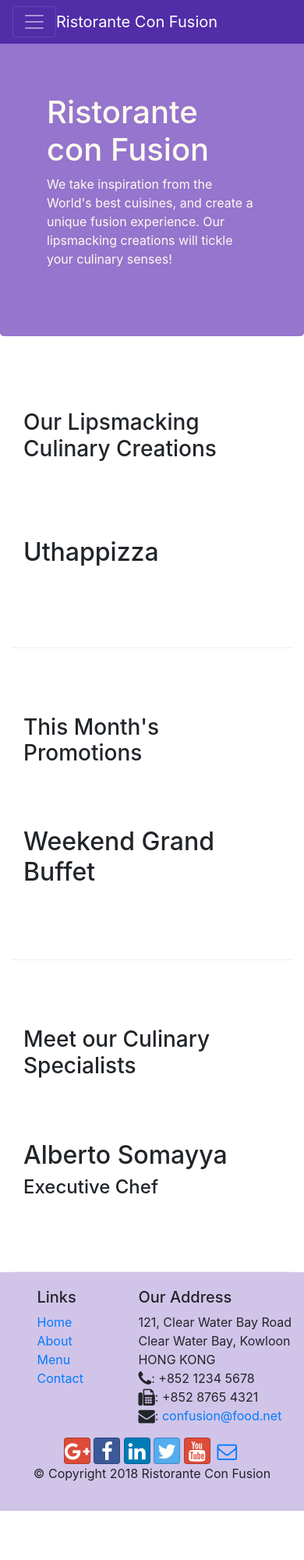
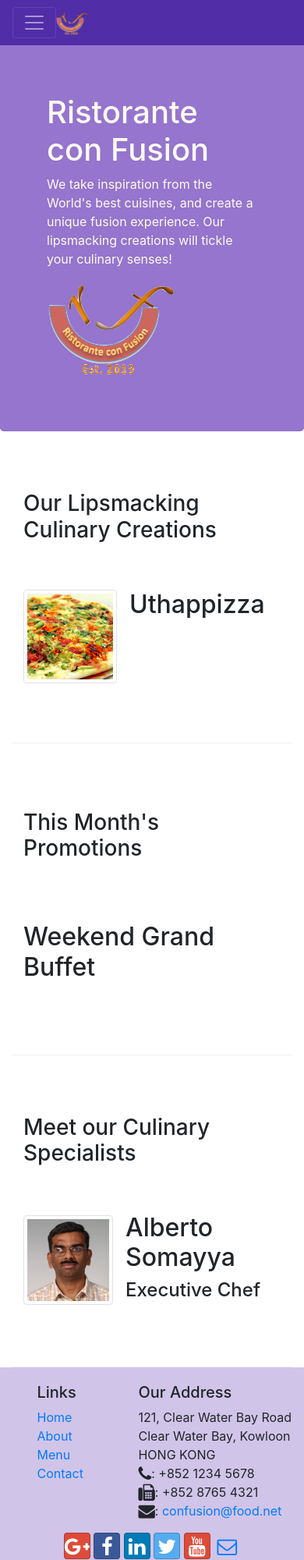
Before and after one commit to psycopath9640/conFusion, a website: page index.html in a window 390 px wide. Shown: the top 2000 px of the page at 78% size. Before the commit the page ends 1937 px from the top, so only its background shows below. Drawn offline with nearby package versions, Linux system fonts and the light colour scheme.

Commit message:
images and media

```diff
--- a/index.html
+++ b/index.html
@@ -22,7 +22,7 @@
             <button class="navbar-toggler" type="button" data-toggle="collapse" data-target="#Navbar">
                 <span class="navbar-toggler-icon"></span>
             </button>
-            <a class="navbar-brand mr-auto" href="#">Ristorante Con Fusion</a>
+            <a class="navbar-brand mr-auto" href="#"><img src="img/logo.png" height="30" width="41"></a>
             <div class="collapse navbar-collapse" id="Navbar">
                 <ul class="navbar-nav mr-auto">
                     <li class="nav-item active"><a class="nav-link" href="#"><span class="fa fa-home"></span> Home</a></li>
@@ -40,7 +40,8 @@
                     <h1>Ristorante con Fusion</h1>
                     <p>We take inspiration from the World's best cuisines, and create a unique fusion experience. Our lipsmacking creations will tickle your culinary senses!</p>
                 </div>
-                <div class="col-12 col-sm">
+                <div class="col-12 col-sm align-self-center">
+                    <img src="img/logo.png" class="img-fkuid">
                 </div>
             </div>
         </div>
@@ -52,8 +53,13 @@
                 <h3>Our Lipsmacking Culinary Creations</h3>
             </div>
             <div class="col col-sm order-sm-first col-md">
-                <h2>Uthappizza</h2>
-                <div class="d-none d-sm-block"><p>A unique combination of Indian Uthappam (pancake) and Italian pizza, topped with Cerignola olives, ripe vine cherry tomatoes, Vidalia onion, Guntur chillies and Buffalo Paneer.</p></div>
+                <div class="media">
+                    <img class="d-flex mr-3 img-thumbnail align-self-center" src="img/uthappizza.png" alt="uthappizza">
+                    <div class="media-body">
+                        <h2 class="mt-0">Uthappizza</h2>
+                        <p class="d-none d-sm-block">A unique combination of Indian Uthappam (pancake) and Italian pizza, topped with Cerignola olives, ripe vine cherry tomatoes, Vidalia onion, Guntur chillies and Buffalo Paneer.</p>
+                    </div>
+                </div>
             </div>
         </div>
 
@@ -73,9 +79,14 @@
                 <h3>Meet our Culinary Specialists</h3>
             </div>
             <div class="col col-sm order-sm-first col-md">
-                <h2>Alberto Somayya</h2>
-                <h4>Executive Chef</h4>
-                <div class="d-none d-sm-block"><p>Award winning three-star Michelin chef with wide International experience having worked closely with whos-who in the culinary world, he specializes in creating mouthwatering Indo-Italian fusion experiences. </p></div>
+                <div class="media">
+                    <img class="d-flex mr-3 img-thumbnail align-self-center" src="img/alberto.png" alt="alberto">
+                    <div class="media-body">
+                        <h2>Alberto Somayya</h2>
+                        <h4>Executive Chef</h4>
+                        <p class="d-none d-sm-block">Award winning three-star Michelin chef with wide International experience having worked closely with whos-who in the culinary world, he specializes in creating mouthwatering Indo-Italian fusion experiences. </p>
+                    </div>
+                </div>
             </div>
         </div>
     </div>
```
Also changed, not shown: aboutus.html (+3 -2 lines), contactus.html (+3 -2 lines), img/alberto.png (added), img/buffet.png (added), img/logo.png (added), img/uthappizza.png (added), 1 other file.
